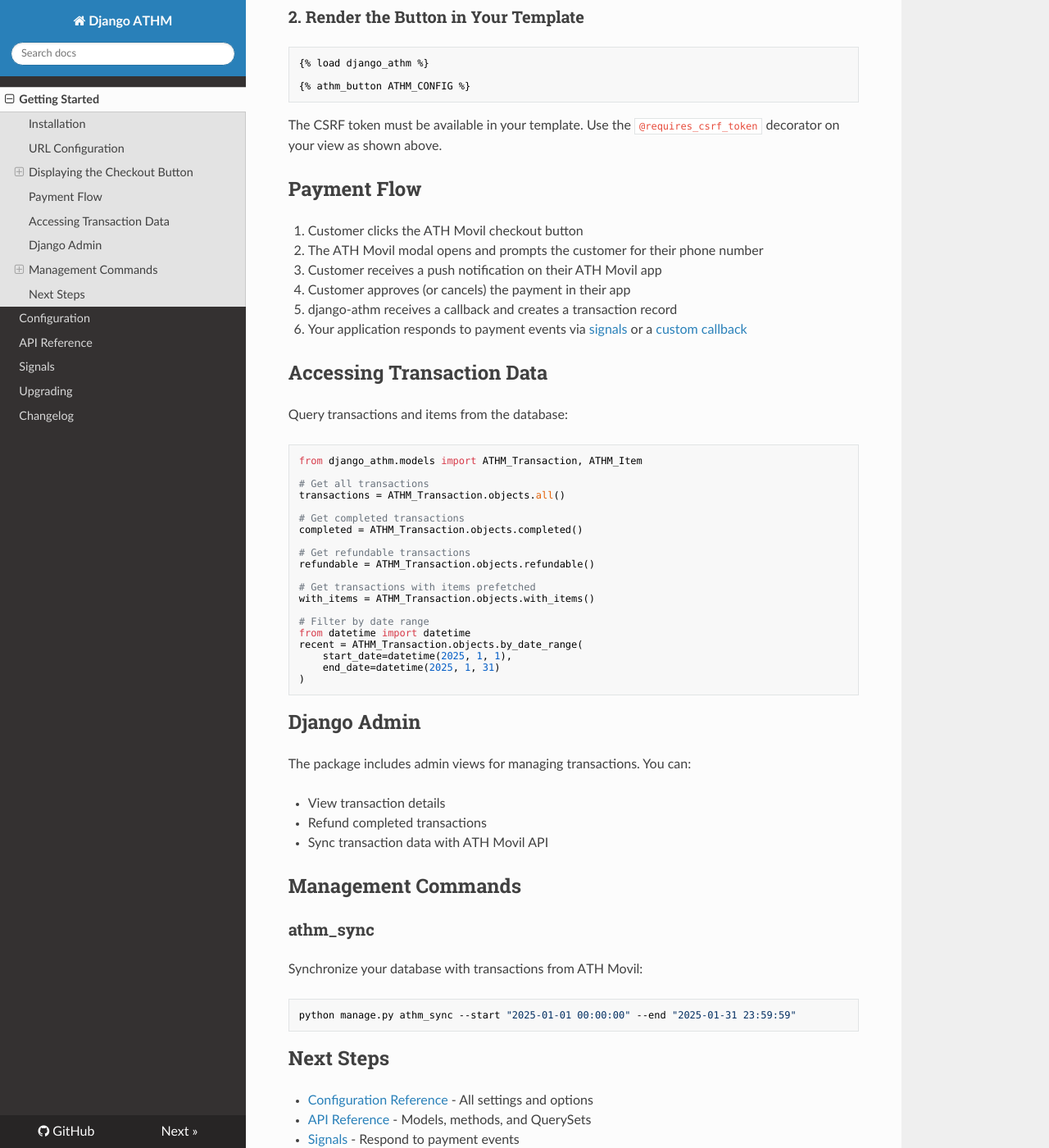
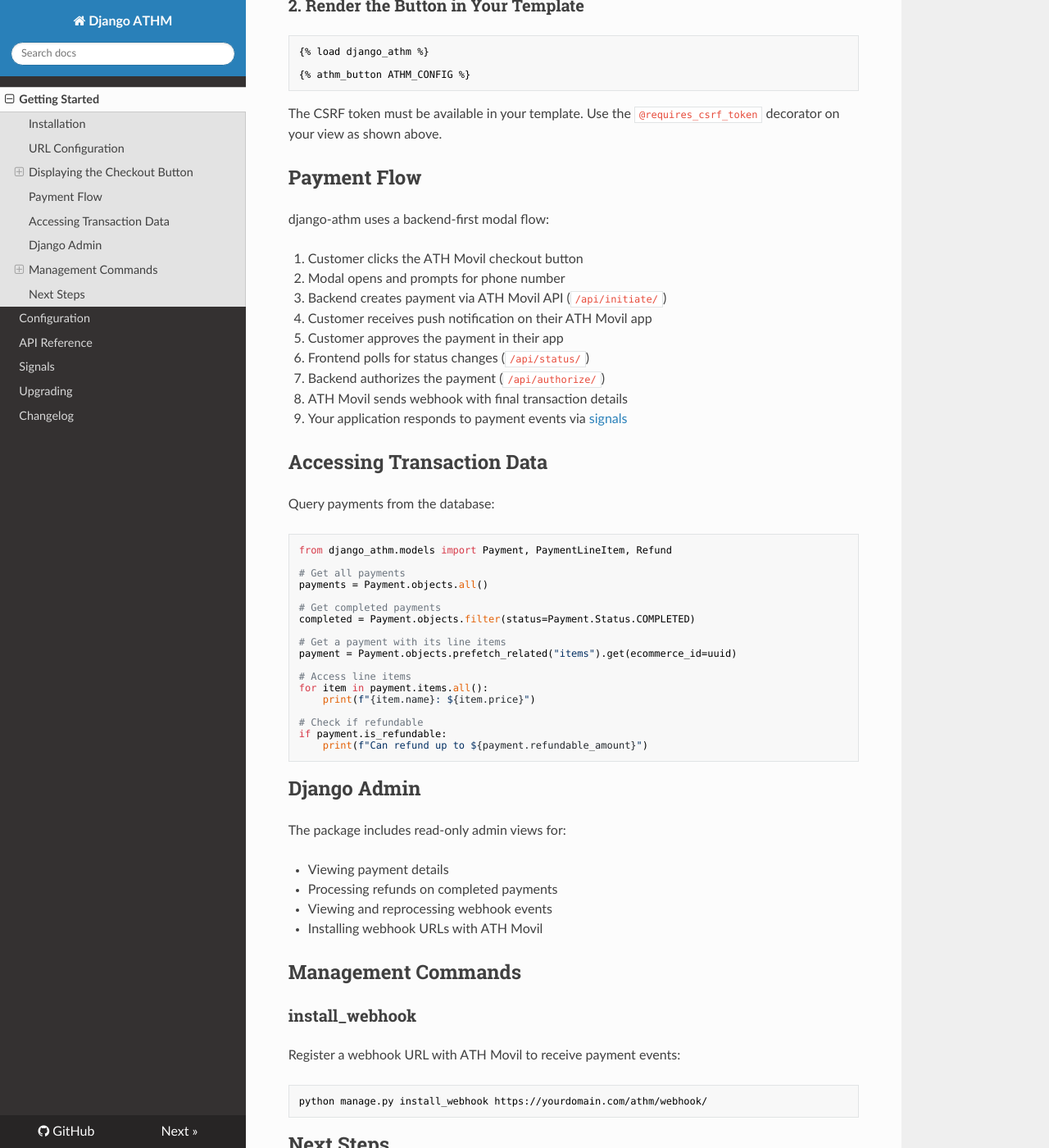
Before and after one commit to django-athm/django-athm, an MkDocs documentation site: the page built from docs/index.md, in a window 1280 px wide and 1400 px high, scrolled down 1349 px. Shown: the whole window at 82% size. Built offline with MkDocs 1.6.1, drawn with Linux system fonts in a browser that asks for light colours; nearby versions of some CDN libraries; some of the changed text lies outside the part shown.

````diff
--- a/docs/index.md
+++ b/docs/index.md
@@ -28,7 +28,7 @@
 
 ## URL Configuration
 
-Add the callback URL to your root `urls.py`:
+Add the URL patterns to your root `urls.py`:
 
 ```python
 from django.urls import include, path
@@ -45,14 +45,11 @@
 
 ```python
 from django.views.decorators.csrf import requires_csrf_token
-from django_athm.constants import BUTTON_COLOR_DEFAULT, BUTTON_LANGUAGE_SPANISH
 
 @requires_csrf_token
 def checkout_view(request):
     context = {
         "ATHM_CONFIG": {
-            "theme": BUTTON_COLOR_DEFAULT,
-            "language": BUTTON_LANGUAGE_SPANISH,
             "total": 25.00,
             "subtotal": 24.00,
             "tax": 1.00,
@@ -67,6 +64,8 @@
                     "tax": 1.00,
                 }
             ],
+            "success_url": "/checkout/success/",
+            "failure_url": "/checkout/failure/",
         }
     }
     return render(request, "checkout.html", context)
@@ -84,61 +83,65 @@
 
 ## Payment Flow
 
+django-athm uses a backend-first modal flow:
+
 1. Customer clicks the ATH Movil checkout button
-2. The ATH Movil modal opens and prompts the customer for their phone number
-3. Customer receives a push notification on their ATH Movil app
-4. Customer approves (or cancels) the payment in their app
-5. django-athm receives a callback and creates a transaction record
-6. Your application responds to payment events via [signals](signals.md) or a [custom callback](config.md#django_athm_callback_view)
+2. Modal opens and prompts for phone number
+3. Backend creates payment via ATH Movil API (`/api/initiate/`)
+4. Customer receives push notification on their ATH Movil app
+5. Customer approves the payment in their app
+6. Frontend polls for status changes (`/api/status/`)
+7. Backend authorizes the payment (`/api/authorize/`)
+8. ATH Movil sends webhook with final transaction details
+9. Your application responds to payment events via [signals](signals.md)
 
 ## Accessing Transaction Data
 
-Query transactions and items from the database:
+Query payments from the database:
 
 ```python
-from django_athm.models import ATHM_Transaction, ATHM_Item
+from django_athm.models import Payment, PaymentLineItem, Refund
 
-# Get all transactions
-transactions = ATHM_Transaction.objects.all()
+# Get all payments
+payments = Payment.objects.all()
 
-# Get completed transactions
-completed = ATHM_Transaction.objects.completed()
+# Get completed payments
+completed = Payment.objects.filter(status=Payment.Status.COMPLETED)
 
-# Get refundable transactions
-refundable = ATHM_Transaction.objects.refundable()
+# Get a payment with its line items
+payment = Payment.objects.prefetch_related("items").get(ecommerce_id=uuid)
 
-# Get transactions with items prefetched
-with_items = ATHM_Transaction.objects.with_items()
+# Access line items
+for item in payment.items.all():
+    print(f"{item.name}: ${item.price}")
 
-# Filter by date range
-from datetime import datetime
-recent = ATHM_Transaction.objects.by_date_range(
-    start_date=datetime(2025, 1, 1),
-    end_date=datetime(2025, 1, 31)
-)
+# Check if refundable
+if payment.is_refundable:
+    print(f"Can refund up to ${payment.refundable_amount}")
 ```
 
 ## Django Admin
 
-The package includes admin views for managing transactions. You can:
+The package includes read-only admin views for:
 
-- View transaction details
-- Refund completed transactions
-- Sync transaction data with ATH Movil API
+- Viewing payment details
+- Processing refunds on completed payments
+- Viewing and reprocessing webhook events
+- Installing webhook URLs with ATH Movil
 
 ## Management Commands
 
-### athm_sync
+### install_webhook
 
-Synchronize your database with transactions from ATH Movil:
+Register a webhook URL with ATH Movil to receive payment events:
 
 ```bash
-python manage.py athm_sync --start "2025-01-01 00:00:00" --end "2025-01-31 23:59:59"
+python manage.py install_webhook https://yourdomain.com/athm/webhook/
 ```
 
 ## Next Steps
 
 - [Configuration Reference](config.md) - All settings and options
-- [API Reference](api.md) - Models, methods, and QuerySets
+- [API Reference](api.md) - Models, fields, and services
 - [Signals](signals.md) - Respond to payment events
 - [Upgrading](upgrading.md) - Migration guide for new versions
--- a/docs/upgrading.md
+++ b/docs/upgrading.md
@@ -2,7 +2,7 @@
 
 ## Upgrading to v1.0.0-beta1
 
-Version 1.0.0-beta1 updates django-athm to use ATH Móvil's v4 JavaScript API ([v1.2.3 in this doc](https://github.com/evertec/athmovil-javascript-api?tab=readme-ov-file#change-log)) with several breaking changes.
+Version 1.0.0-beta1 updates django-athm to use ATH Móvil's v4 JavaScript API ([v1.2.3 in this doc](https://github.com/evertec/athMóvil-javascript-api?tab=readme-ov-file#change-log)) with several breaking changes.
 
 ### Breaking Changes
 
````
Also changed, not shown: other parts of docs/upgrading.md (+1 -1 lines), CHANGELOG.md (+1 -1 lines), CLAUDE.md (+9 -9 lines), README.md (+12 -12 lines), README_ES.md (+5 -5 lines), docs/api.md (+11 -11 lines), docs/config.md (+3 -3 lines), docs/signals.md (+5 -5 lines), 9 other files.
